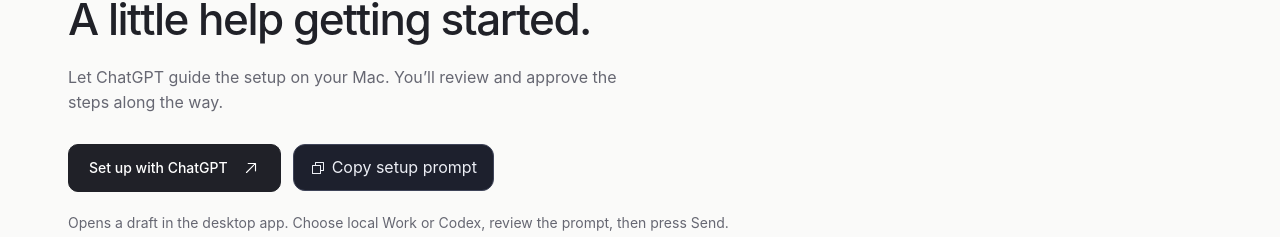
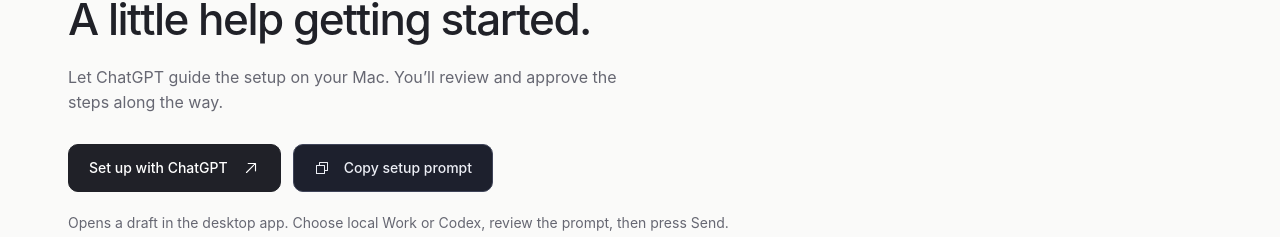
Before and after one commit to CorgiCorner/image-queue, a Next.js app: page /website in a window 1280 px wide. Shown: the part 2835-3072 px from the top of the page. Built offline with nearby package versions, Linux system fonts and the light colour scheme.

Commit message:
fix: align website setup buttons

```diff
--- a/src/app/website/setup-prompt.tsx
+++ b/src/app/website/setup-prompt.tsx
@@ -23,7 +23,7 @@ export function SetupPrompt() {
   return <div className="setup-prompt">
     <div className="setup-actions">
       <a className="site-button" href={setupLink}>Set up with ChatGPT <ArrowUpRight size={18} /></a>
-      <CopyButton value={setupPrompt} label="Copy setup prompt" size="default" variant="outline" className="setup-copy" copiedChildren="Copied" onSuccess={()=>setCopyFailed(false)} onError={()=>setCopyFailed(true)}>Copy setup prompt</CopyButton>
+      <CopyButton value={setupPrompt} label="Copy setup prompt" size="default" variant="outline" className="site-button setup-copy" copiedChildren="Copied" onSuccess={()=>setCopyFailed(false)} onError={()=>setCopyFailed(true)}>Copy setup prompt</CopyButton>
     </div>
     <p>Opens a draft in the desktop app. Choose local Work or Codex, review the prompt, then press Send. You’ll approve the setup steps. Local access depends on your plan and workspace settings.</p>
     <details><summary>Read the setup prompt</summary><pre>{setupPrompt}</pre></details>
--- a/src/app/website/website.css
+++ b/src/app/website/website.css
@@ -38,13 +38,13 @@ main.public-site{margin:0;min-width:0;width:100%;padding:0}
 
 .site-setup,.site-agents{max-width:1240px;margin:auto;padding:76px 48px;border-top:1px solid var(--site-line)}
 .site-setup .site-section-heading p{max-width:580px;color:var(--site-muted);margin:20px 0 28px}
-.setup-actions{display:flex;align-items:center;gap:12px;flex-wrap:wrap}.public-site .setup-copy{height:47px;background:transparent;border-color:#bcbec8;color:var(--site-ink);padding-inline:16px}
+.setup-actions{display:flex;align-items:center;gap:12px;flex-wrap:wrap}.public-site .setup-actions .site-button{height:auto;min-height:48px}.public-site .setup-copy{background:transparent;border-color:#bcbec8;color:var(--site-ink)}.public-site .setup-copy:focus-visible{outline:2px solid var(--site-accent);outline-offset:5px;box-shadow:none}.public-site .setup-copy:hover{background:#eeeeef}
 .setup-prompt>p{max-width:680px;font-size:14px;color:var(--site-muted);margin:20px 0}
 .setup-prompt details{max-width:800px}.setup-prompt summary,.terminal-option summary{cursor:pointer;font-size:14px;font-weight:550;padding:14px 0}
 .setup-prompt pre{max-height:400px;overflow:auto;white-space:pre-wrap;overflow-wrap:anywhere;padding:20px;background:#efefed;color:var(--site-ink);font-size:13px;line-height:1.7;border-radius:10px}
 .terminal-option{margin-top:28px;border-top:1px solid var(--site-line);max-width:800px}.terminal-option-content>p{font-size:14px;color:var(--site-muted);margin:18px 0;max-width:650px}.terminal-option-content .site-terminal{max-width:680px}
 .site-agents{display:flex;align-items:center;justify-content:space-between;gap:32px}.site-agents h2{font-size:28px;letter-spacing:-1px;font-weight:500;line-height:1.2;margin:0 0 16px}.site-agents p{max-width:650px;font-size:15px;color:var(--site-muted)}
-@media(max-width:600px){.site-setup,.site-agents{padding:48px 24px}.site-agents{display:block}.site-agents .site-button{margin-top:12px}.public-site .setup-copy{height:44px}.site-setup .site-section-heading h2{font-size:31px}}
+@media(max-width:600px){.site-setup,.site-agents{padding:48px 24px}.site-agents{display:block}.site-agents .site-button{margin-top:12px}.public-site .setup-actions .site-button{min-height:44px}.site-setup .site-section-heading h2{font-size:31px}}
 /* Version layers appear below the image only while the stack view is active. */
 .stage-images[data-versions=true]{row-gap:22px;padding-bottom:34px}
 .stage-images[data-versions=true] .stage-image{overflow:visible}
```
